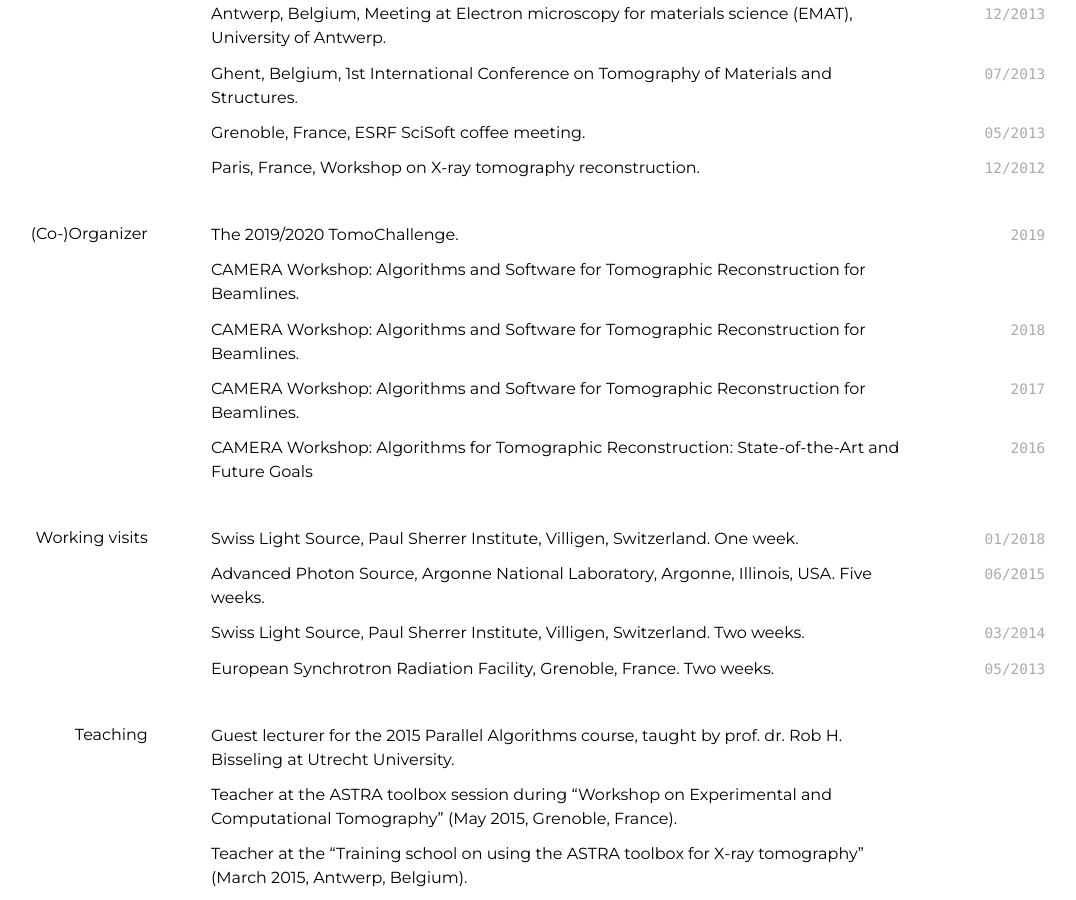
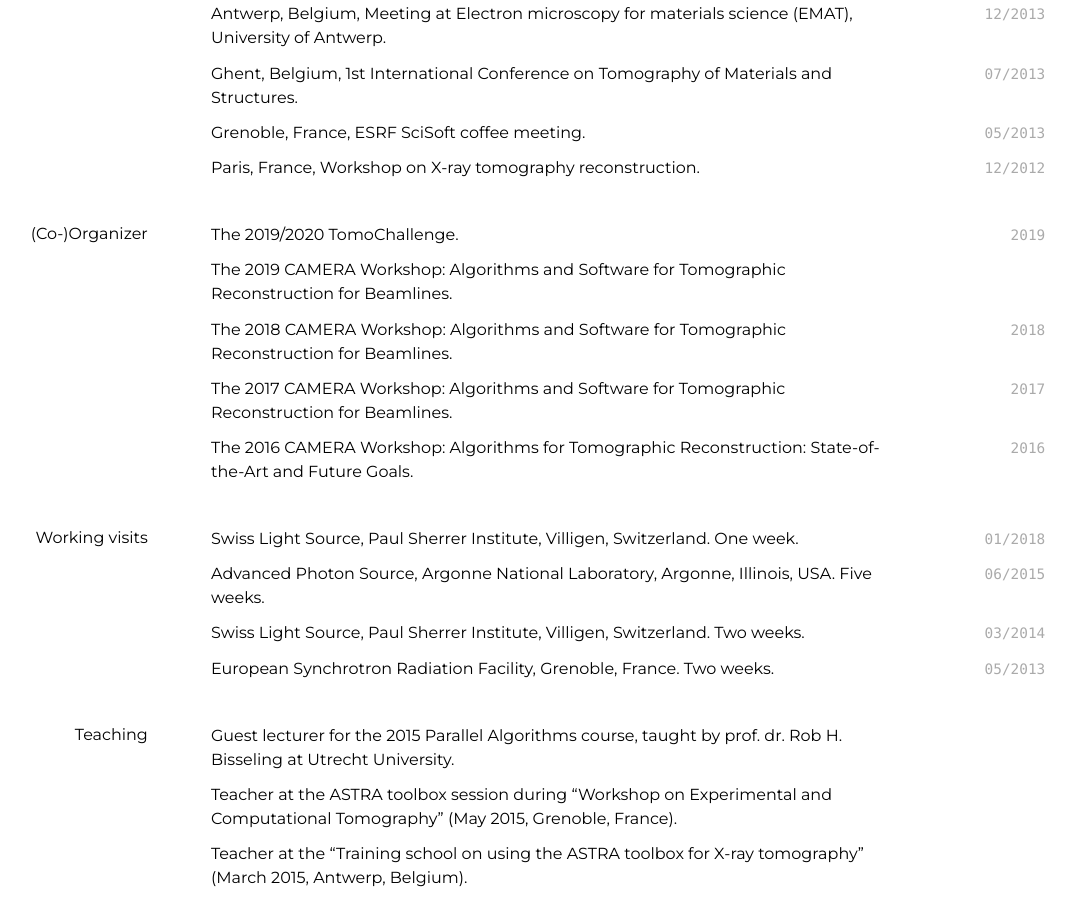
Before and after one commit to dmpelt/dmpelt.github.com, a Jekyll site: the page built from cv.md, in a window 1280 px wide and 900 px high, scrolled down 3373 px. Shown: the whole window, without its empty margins (121-1197 px from the left). Built offline with Jekyll 4.4.1, drawn with Linux system fonts in a browser that asks for light colours.

Commit message:
Update cv.md

```diff
--- a/cv.md
+++ b/cv.md
@@ -164,16 +164,16 @@ Nature Scientific Reports, eLife, IEEE Transactions on Image Processing, IEEE Tr
 `2019`
 The 2019/2020 TomoChallenge.
 
-CAMERA Workshop: Algorithms and Software for Tomographic Reconstruction for Beamlines.
+The 2019 CAMERA Workshop: Algorithms and Software for Tomographic Reconstruction for Beamlines.
 
 `2018`
-CAMERA Workshop: Algorithms and Software for Tomographic Reconstruction for Beamlines.
+The 2018 CAMERA Workshop: Algorithms and Software for Tomographic Reconstruction for Beamlines.
 
 `2017`
-CAMERA Workshop: Algorithms and Software for Tomographic Reconstruction for Beamlines.
+The 2017 CAMERA Workshop: Algorithms and Software for Tomographic Reconstruction for Beamlines.
 
 `2016`
-CAMERA Workshop: Algorithms for Tomographic Reconstruction: State-of-the-Art and Future Goals
+The 2016 CAMERA Workshop: Algorithms for Tomographic Reconstruction: State-of-the-Art and Future Goals.
 
 ### Working visits
 
```
